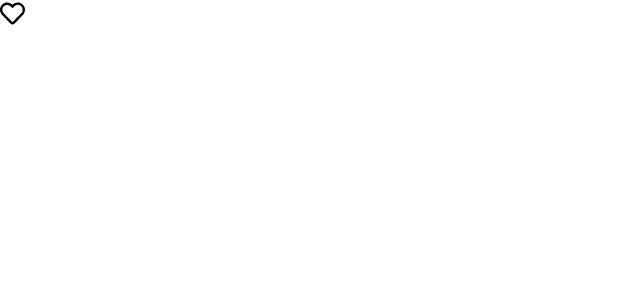
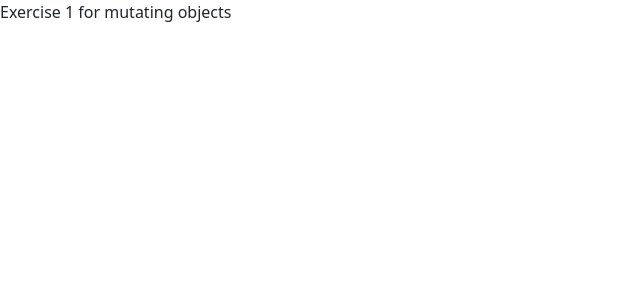
Before and after one commit to T-0n-1/react-and-typescript-training, a React (Vite) app: page / in a window 1280 px wide. Shown: the top 300 px of the page, without its empty margins (0-640 px from the left). Built offline with nearby package versions, Linux system fonts and the light colour scheme.

Commit message:
Exercise for manipulating object in React

```diff
--- a/src/App.tsx
+++ b/src/App.tsx
@@ -1,9 +1,20 @@
-import Like from "./Components/Like";
+import { useState } from "react";
 
 function App() {
+  const [game, setGame] = useState({
+    id: 1,
+    Player: {
+      name: "John",
+    },
+  });
+
+  const handleClick = () => {
+    setGame({ ...game, Player: { ...game.Player, name: "Bob" } });
+  };
+
   return (
     <div>
-      <Like onClick={() => console.log("Clicked")} />
+      <p>Exercise 1 for mutating objects</p>
     </div>
   );
 }
```
